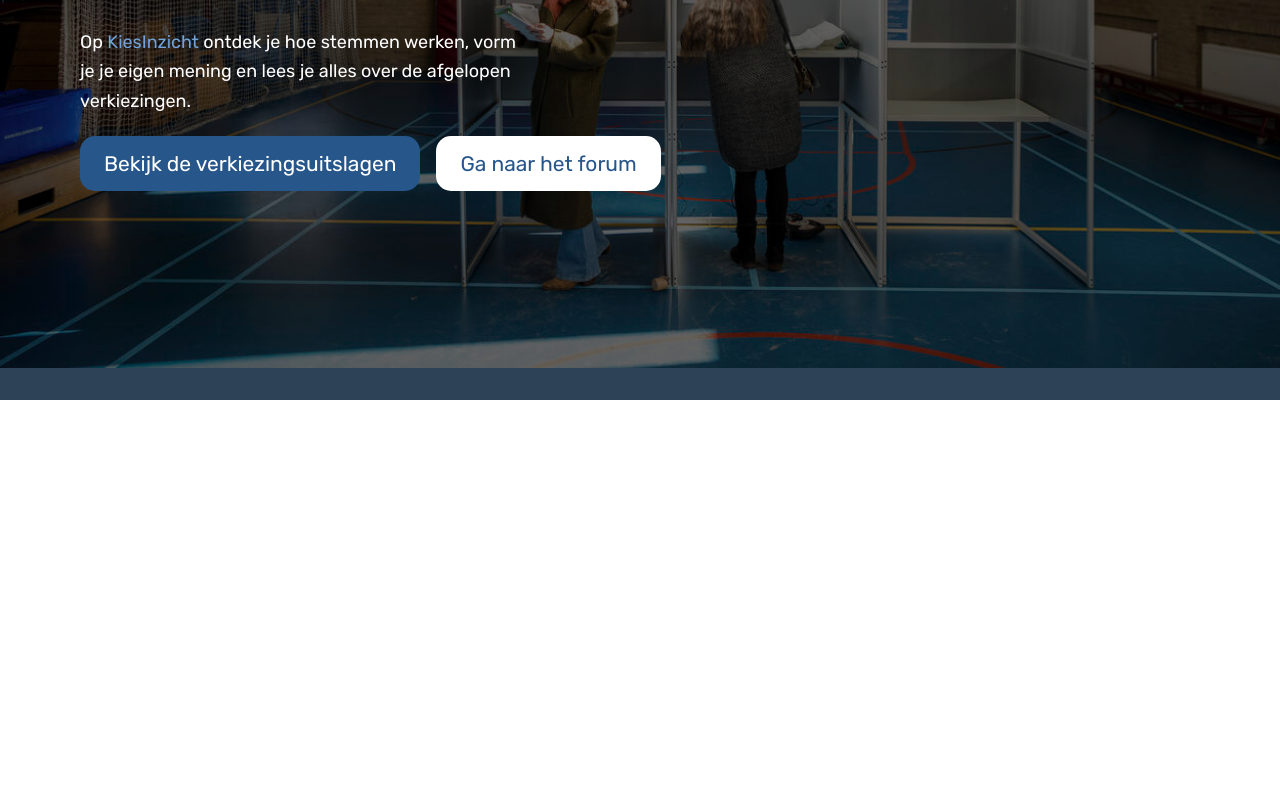
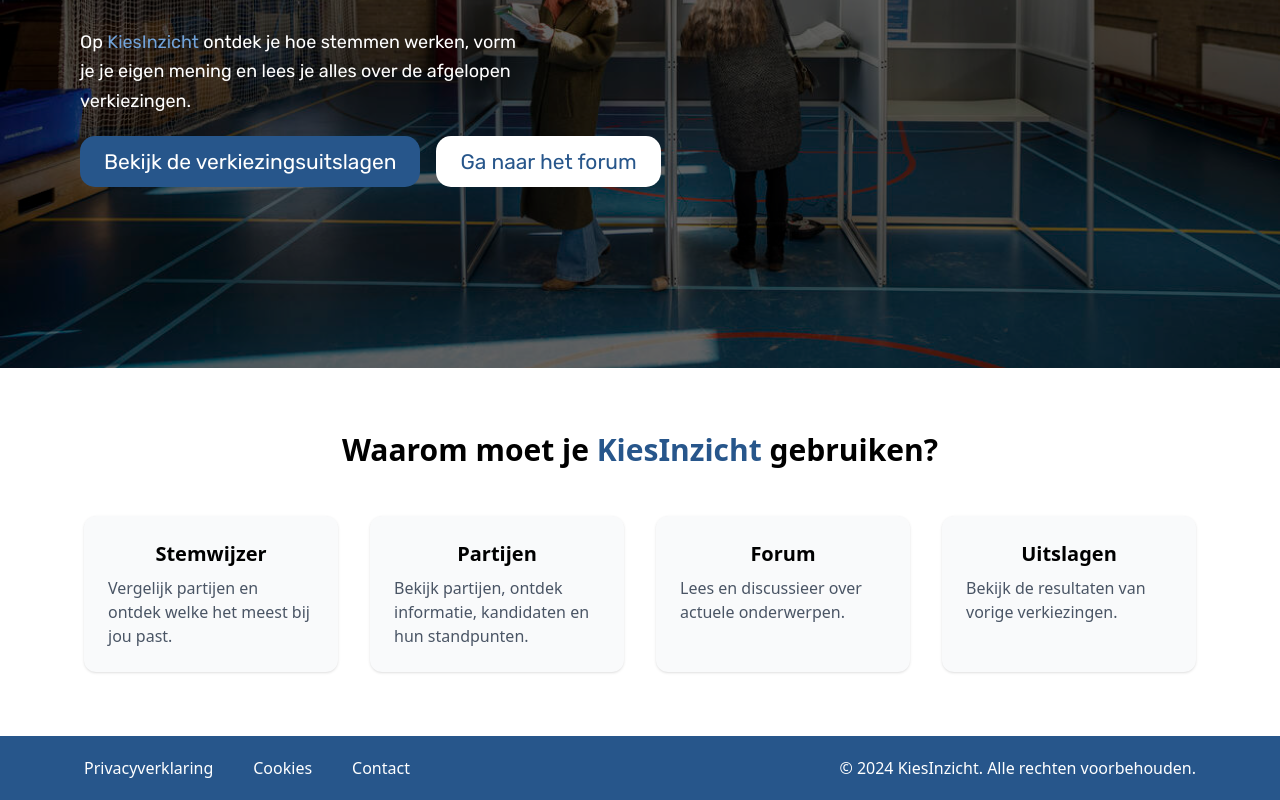
Before and after one commit to BirhatHassan/MijnWebsite, a Vue app in the folder vue-project/: page / in a window 1280 px wide. Shown: the part 332-1132 px from the top of the page. Before the commit the page ends 800 px from the top, so only its background shows below. Built offline with nearby package versions, Linux system fonts and the light colour scheme; the HTML template or start-up script is replaced by a standard one.

Commit message:
Finished my version of landingpage

```diff
--- a/vue-project/src/App.vue
+++ b/vue-project/src/App.vue
@@ -2,6 +2,7 @@
   import NavBar from './components/NavbarComponent.vue';
   import heroimage from './components/HeroComponent.vue';
   import FooterComponent from './components/FooterComponent.vue';
+import ContentComponent from './components/ContentComponent.vue';
 </script>
 
 <template>
@@ -11,6 +12,7 @@
 
   <main>
     <heroimage />
+    <ContentComponent />
   </main>
 
   <footer>
--- /dev/null
+++ b/vue-project/src/components/ContentComponent.vue
@@ -0,0 +1,45 @@
+<template>
+  <section class="bg-white py-16">
+    <div class="max-w-6xl mx-auto px-5">
+      <!-- Section title -->
+      <h2 class="text-3xl font-bold text-center mb-12">
+        Waarom moet je <span class="text-[#27568B]">KiesInzicht</span> gebruiken?
+      </h2>
+
+      <!-- Features grid -->
+      <div class="grid md:grid-cols-2 lg:grid-cols-4 gap-8">
+        <!-- Feature 1 -->
+        <div class="flex flex-col items-center text-start p-6 bg-gray-50 rounded-xl shadow hover:shadow-lg transition">
+          <h3 class="text-xl font-semibold mb-2">Stemwijzer</h3>
+          <p class="text-gray-600">
+            Vergelijk partijen en ontdek welke het meest bij jou past.
+          </p>
+        </div>
+
+        <!-- Feature 2 -->
+        <div class="flex flex-col items-center text-start p-6 bg-gray-50 rounded-xl shadow hover:shadow-lg transition">
+          <h3 class="text-xl font-semibold mb-2 text-start">Partijen</h3>
+          <p class="text-gray-600">
+            Bekijk partijen, ontdek informatie, kandidaten en hun standpunten.
+          </p>
+        </div>
+
+        <!-- Feature 3 -->
+        <div class="flex flex-col items-center text-start p-6 bg-gray-50 rounded-xl shadow hover:shadow-lg transition">
+          <h3 class="text-xl font-semibold mb-2">Forum</h3>
+          <p class="text-gray-600">
+            Lees en discussieer over actuele onderwerpen.
+          </p>
+        </div>
+
+        <!-- Feature 4 -->
+        <div class="flex flex-col items-center text-start p-6 bg-gray-50 rounded-xl shadow hover:shadow-lg transition">
+          <h3 class="text-xl font-semibold mb-2">Uitslagen</h3>
+          <p class="text-gray-600">
+            Bekijk de resultaten van vorige verkiezingen.
+          </p>
+        </div>
+      </div>
+    </div>
+  </section>
+</template>
--- a/vue-project/src/components/FooterComponent.vue
+++ b/vue-project/src/components/FooterComponent.vue
@@ -1,6 +1,17 @@
 <template>
-  <footer>
-    <div class="bg-[#2d4157] text-white text-center p-4">
-    </div>
-  </footer>
+<footer class="py-5 bg-[#27568B]">
+  <div class="max-w-6xl mx-auto px-5 flex items-center justify-between">
+    <!-- Left: links -->
+    <ul class="flex flex-row gap-x-10 text-white">
+      <li class="cursor-pointer hover:underline">Privacyverklaring</li>
+      <li class="cursor-pointer hover:underline">Cookies</li>
+      <li class="cursor-pointer hover:underline">Contact</li>
+    </ul>
+
+    <!-- Right: copyright -->
+    <p class="text-white">
+      © 2024 KiesInzicht. Alle rechten voorbehouden.
+    </p>
+  </div>
+</footer>
 </template>
--- a/vue-project/src/components/HeroComponent.vue
+++ b/vue-project/src/components/HeroComponent.vue
@@ -9,10 +9,10 @@
         Op <span class="text-[#72A3D9]">KiesInzicht</span> ontdek je hoe stemmen werken, vorm je je eigen mening en lees je alles over de afgelopen verkiezingen.
       </p>
       <div class="text-[21px] flex flex-row gap-x-4 text-white mt-5 flex-nowrap">
-        <p class="px-6 py-3 bg-[#27568B] text-white rounded-[15px] cursor-pointer hover:bg-[#2d4157]">
+        <p class="px-6 py-[10px] bg-[#27568B] text-white rounded-[15px] cursor-pointer hover:bg-[#2d4157]">
           Bekijk de verkiezingsuitslagen
         </p>
-        <p class="px-6 py-3 bg-white rounded-[15px] text-[#27568B] cursor-pointer hover:bg-gray-200">
+        <p class="px-6 py-[10px] bg-white rounded-[15px] text-[#27568B] cursor-pointer hover:bg-gray-200">
           Ga naar het forum
         </p>
       </div>
--- a/vue-project/src/components/NavbarComponent.vue
+++ b/vue-project/src/components/NavbarComponent.vue
@@ -14,8 +14,8 @@
     </div>
 
     <!--This is for the account part of the page-->
-    <div class="flex justify-end mr-5 items-center">
-      <p class="bg-[#27568B] text-white px-10 py-[7px] rounded-[15px] text-[15px] cursor-pointer hover:bg-[#2d4157]">INLOGGEN</p>
+    <div class="flex justify-end mr-5 items-center mt-1">
+      <p class="bg-[#27568B] text-white px-7 py-[7px] rounded-[15px] text-[15px] cursor-pointer hover:bg-[#2d4157]">INLOGGEN</p>
     </div>
   </nav>
 </template>
```
